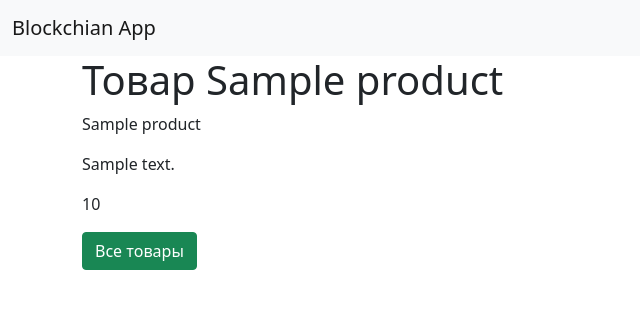
After one commit to iamrealnurs/opensea_proto, a Django app: page /1 in a window 1280 px wide. The commit adds this page. Shown: the top 309 px of the page, without its empty margins (0-640 px from the left). Run offline with Django 3.2, Linux system fonts and the light colour scheme; tables that the repository leaves empty hold one stand-in row (values such as "Sample post").

Commit message:
Сделали отображение

```diff
--- a/src/main/__init__.py
+++ b/src/main/__init__.py
@@ -0,0 +1 @@
+default_app_config = 'main.apps.MainConfig'
--- a/src/main/apps.py
+++ b/src/main/apps.py
@@ -4,3 +4,4 @@ from django.apps import AppConfig
 class MainConfig(AppConfig):
     default_auto_field = 'django.db.models.BigAutoField'
     name = 'main'
+    verbose_name='Магазин'
--- a/src/main/models.py
+++ b/src/main/models.py
@@ -3,9 +3,9 @@ from datetime import timezone
 from django.db import models
 
 class Product(models.Model):
-    title = models.CharField(max_length=200)
-    description = models.TextField()
-    price = models.PositiveIntegerField()
+    title = models.CharField(max_length=200, unique=True, verbose_name="Название товара")
+    description = models.TextField(verbose_name="Описание товара")
+    price = models.PositiveIntegerField(verbose_name="Стоимость товара")
 
     def __str__(self):
         return self.title
--- /dev/null
+++ b/src/main/templates/product/detail.html
@@ -0,0 +1,22 @@
+{% extends 'base.html' %}
+    {% block title %}
+        Товар {{ object.title }}
+    {% endblock %}
+
+{% block content %}
+    <h1>Товар {{ object.title }}</h1>
+    <div class="row">
+        <div class="col-md-3">
+            <p>{{ object.title }}</p>
+            <p>{{ object.description }}</p>
+            <p>{{ object.price }}</p>
+        </div>
+    </div>
+<div class="row">
+    <div class="col-md-4">
+        <a href="{% url 'main:home'  %}">
+            <button type="button" class="btn btn-success">Все товары</button>
+        </a>
+    </div>
+</div>
+{% endblock %}
--- /dev/null
+++ b/src/main/urls.py
@@ -0,0 +1,8 @@
+from django.contrib import admin
+from django.urls import path
+from main.views import *
+
+urlpatterns = [
+    path('', home, name='home'),
+    path('<int:pk>', home, name='home'),
+]
--- a/src/main/views.py
+++ b/src/main/views.py
@@ -1,3 +1,15 @@
-from django.shortcuts import render
+from django.shortcuts import render, get_object_or_404
+from main.models import Product
 
-# Create your views here.
+__all__ = (
+    'home',
+)
+
+def home(request, pk=None):
+    if pk:
+        product = get_object_or_404(Product, id=pk)
+        context = {'object': product}
+        return render(request, 'product/detail.html', context)
+    qs = Product.objects.all()
+    context = {'objects_list': qs}
+    return render(request, 'product/home.html', context)
--- a/src/opensea/urls.py
+++ b/src/opensea/urls.py
@@ -1,24 +1,9 @@
-"""opensea URL Configuration
-
-The `urlpatterns` list routes URLs to views. For more information please see:
-    https://docs.djangoproject.com/en/3.1/topics/http/urls/
-Examples:
-Function views
-    1. Add an import:  from my_app import views
-    2. Add a URL to urlpatterns:  path('', views.home, name='home')
-Class-based views
-    1. Add an import:  from other_app.views import Home
-    2. Add a URL to urlpatterns:  path('', Home.as_view(), name='home')
-Including another URLconf
-    1. Import the include() function: from django.urls import include, path
-    2. Add a URL to urlpatterns:  path('blog/', include('blog.urls'))
-"""
 from django.contrib import admin
-from django.urls import path
+from django.urls import path, include
 from opensea.views import home, about
 
 urlpatterns = [
     path('admin/', admin.site.urls),
-    path('home/', home),
+    path('', include(('main.urls', 'main'))),
     path('about/', about),
 ]
--- a/src/templates/base.html
+++ b/src/templates/base.html
@@ -10,6 +10,13 @@
     </title>
   </head>
   <body>
+
+  <nav class="navbar navbar-expand-lg navbar-light bg-light">
+  <div class="container-fluid">
+    <a class="navbar-brand" href="{% url 'main:home' %}">Blockchian App</a>
+  </div>
+</nav>
+
     <div class="container">
         {% block content %}
         {% endblock %}
```
Also changed, not shown: src/main/templates/product/home.html (added, +15 -0 lines).
